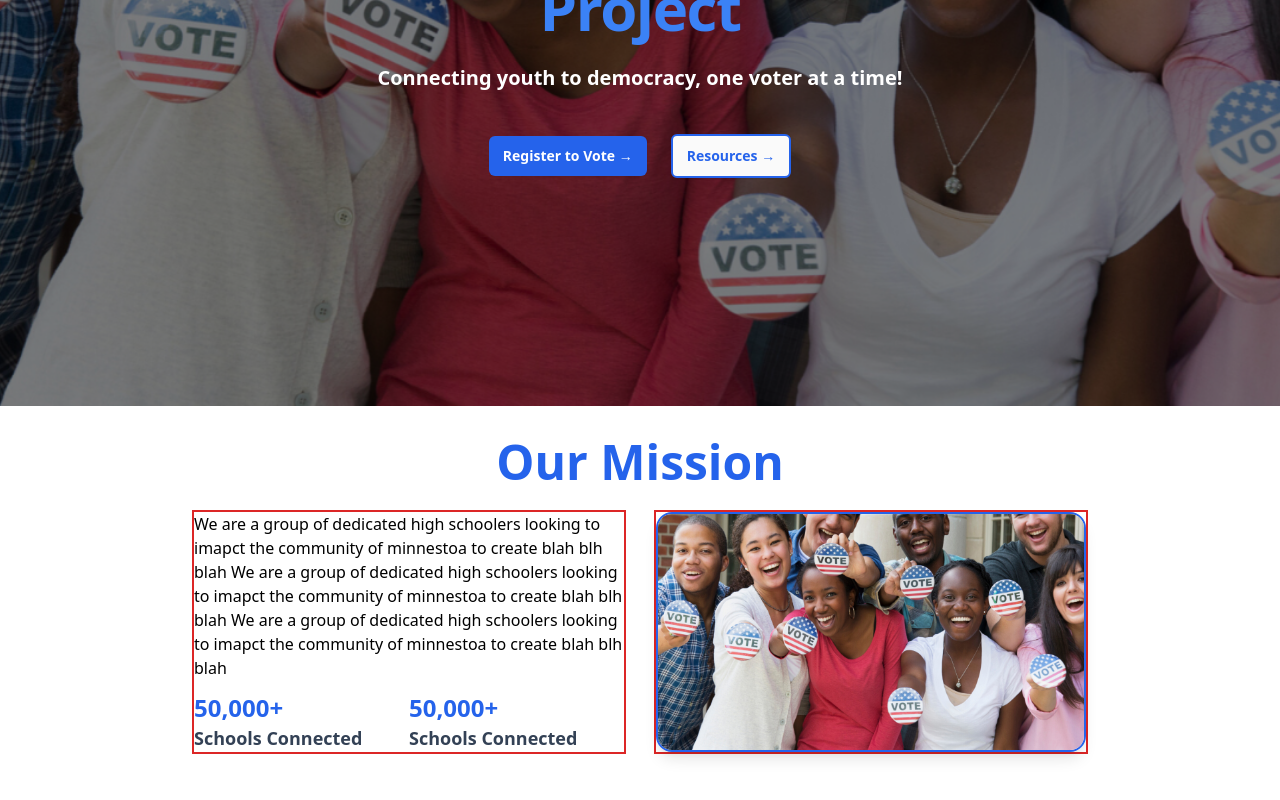
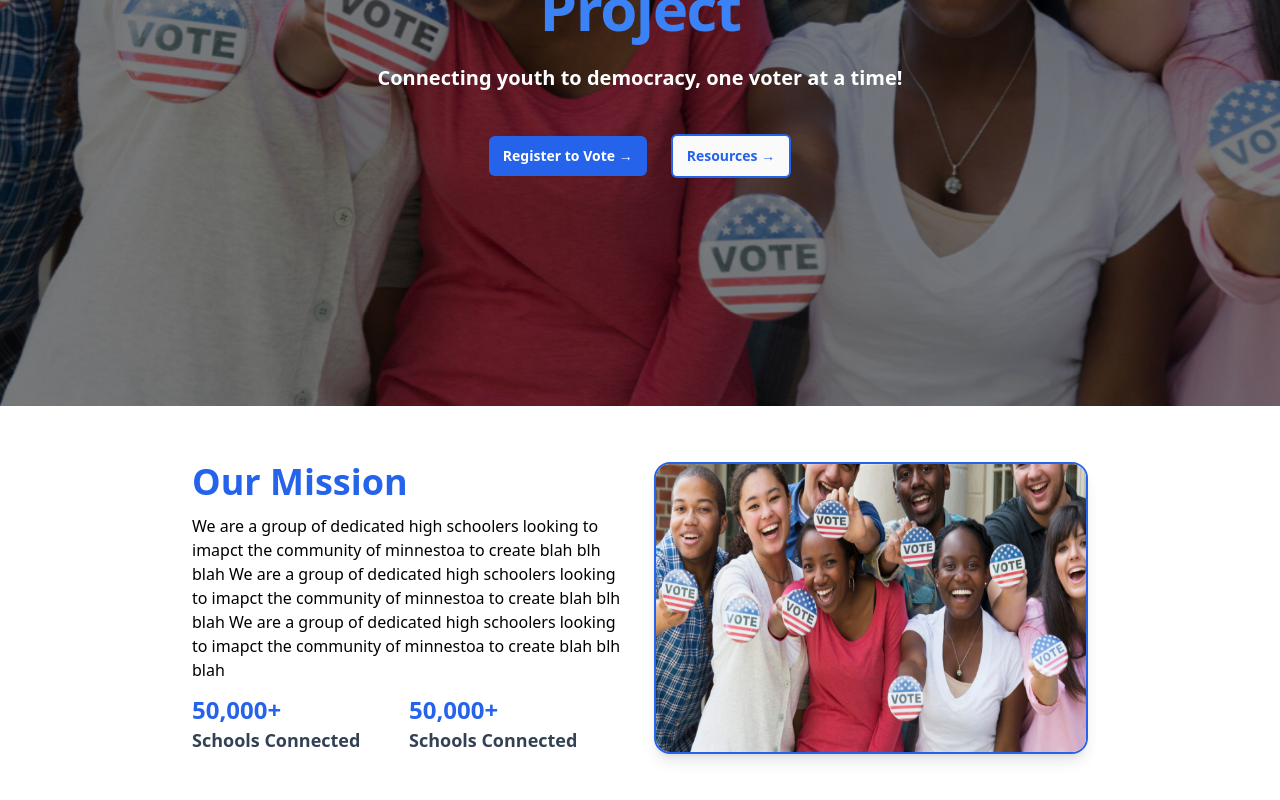
Before and after one commit to aviBandi/youthVoterProject, a React (Create React App) app in the folder my-app/: page / in a window 1280 px wide. Shown: the part 394-1194 px from the top of the page. Built offline with nearby package versions, Linux system fonts and the light colour scheme; a web font is replaced by a local one.

Commit message:
updated mission.js
this looks more like what i want it to look like

```diff
--- a/my-app/src/sections/mission.js
+++ b/my-app/src/sections/mission.js
@@ -3,10 +3,10 @@ import testing from "../images/heroPic.png"
 const mission = () => {
   return (
     <div className='max-w-4xl mx-auto pt-8'>
-      <h1 className='text-blue-600 text-5xl font-bold text-center'>Our Mission</h1>
       <div className='grid grid-cols-2 pt-6 gap-7'>
-        <div className='border-2 border-red-600'>
-          <h3>
+        <div className=''>
+          <h1 className='text-blue-600 text-4xl font-bold text-left'>Our Mission</h1>
+          <h3 className='pt-3'>
             We are a group of dedicated high schoolers looking to imapct the community of minnestoa to create blah blh blah
             We are a group of dedicated high schoolers looking to imapct the community of minnestoa to create blah blh blah
             We are a group of dedicated high schoolers looking to imapct the community of minnestoa to create blah blh blah
@@ -22,7 +22,7 @@ const mission = () => {
             </div>
           </h3>
         </div>
-        <div className='border-2 border-red-600 mx-auto'>
+        <div className='mx-auto'>
           <img className='h-full rounded-2xl border-2 border-blue-600 shadow-lg' src={testing} />
         </div>
       </div>
```
